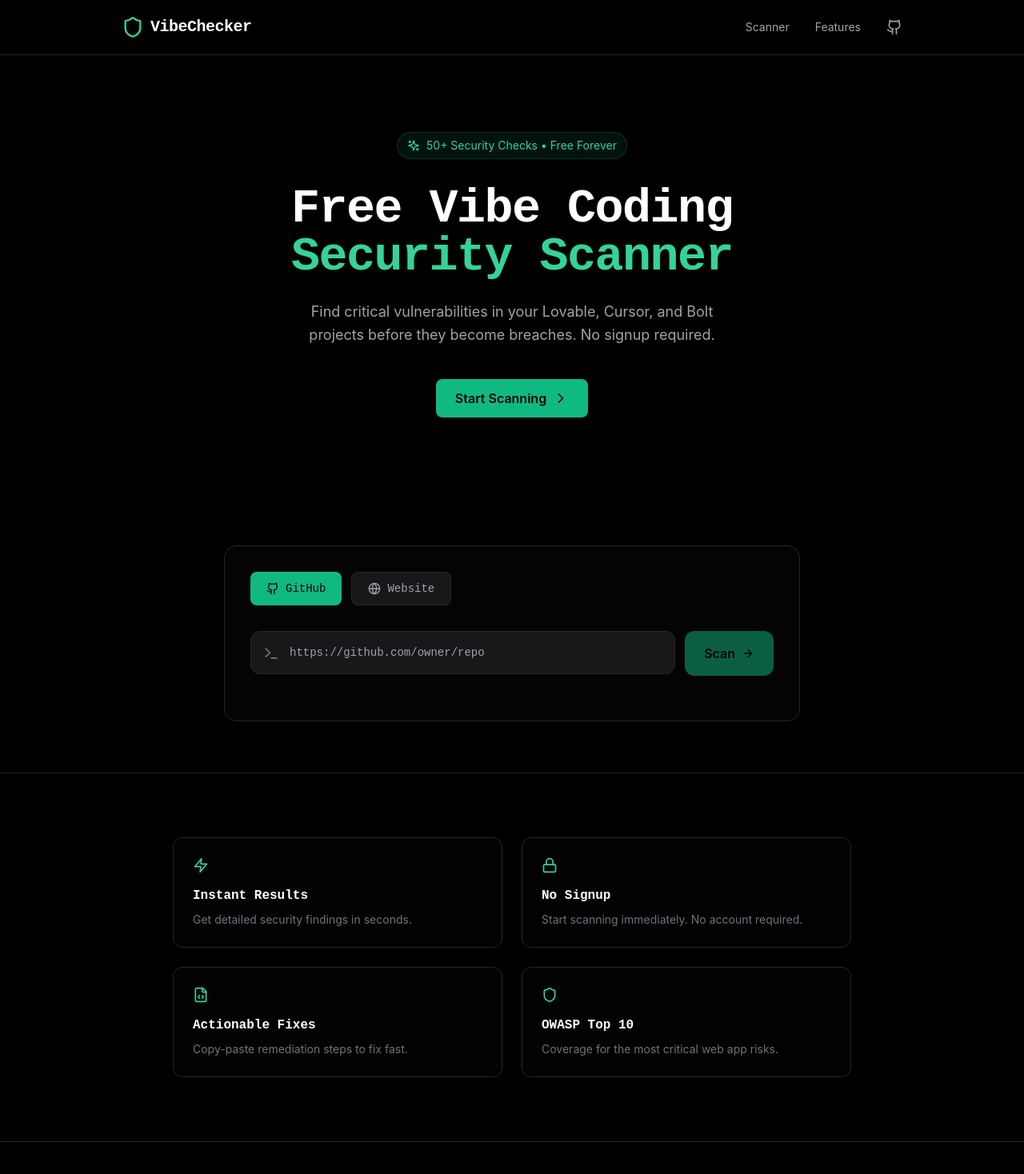
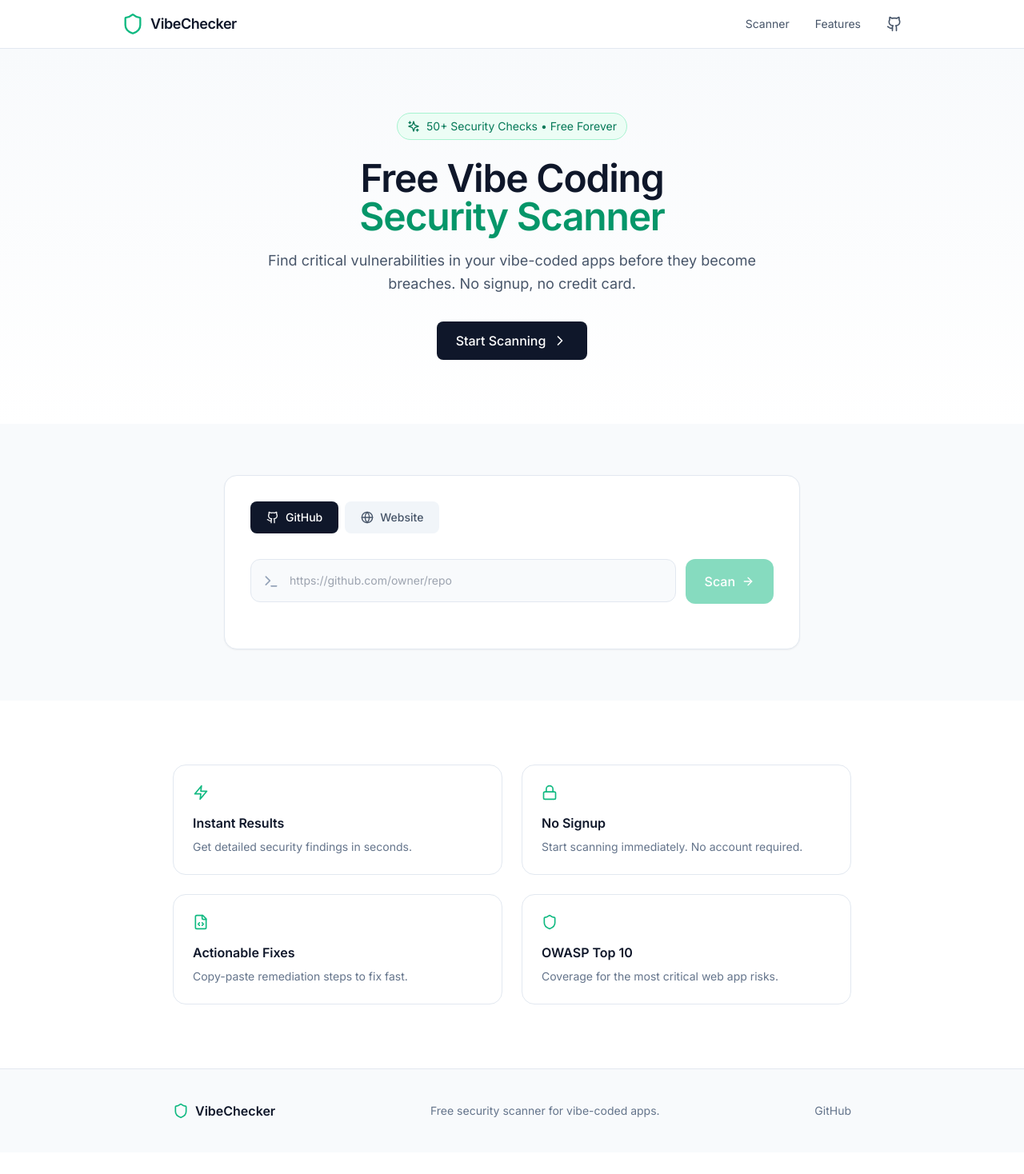
Before and after one commit to iamtweaks/vibe-checker, a Next.js app: page / in a window 1280 px wide. Shown: the top 1468 px of the page at 80% size. After the commit the page ends 1441 px from the top, so only its background shows below. Built offline with nearby package versions, Linux system fonts and the light colour scheme.

Commit message:
design: modern light theme with Inter font, clean Firecrawl-inspired aesthetic

```diff
--- a/src/app/globals.css
+++ b/src/app/globals.css
@@ -2,13 +2,9 @@
 @tailwind components;
 @tailwind utilities;
 
-@import url('https://fonts.googleapis.com/css2?family=Inter:wght@400;500;600;700&family=JetBrains+Mono:wght@400;500;600;700&display=swap');
-
 :root {
-  --background: #0a0a0a;
-  --foreground: #fafafa;
   --primary: #22c55e;
-  --accent: #22d3ee;
+  --accent: #34d399;
 }
 
 * {
@@ -17,38 +13,9 @@
   margin: 0;
 }
 
-body {
-  background: var(--background);
-  color: var(--foreground);
-  font-family: 'Inter', system-ui, sans-serif;
-}
-
 .gradient-text {
-  background: linear-gradient(135deg, #22c55e 0%, #22d3ee 100%);
+  background: linear-gradient(135deg, #22c55e 0%, #34d399 100%);
   -webkit-background-clip: text;
   -webkit-text-fill-color: transparent;
   background-clip: text;
 }
-
-.terminal-bg {
-  background: linear-gradient(180deg, #18181b 0%, #0a0a0a 100%);
-  border: 1px solid #27272a;
-}
-
-.scan-line {
-  animation: scanline 2s linear infinite;
-}
-
-@keyframes scanline {
-  0% { transform: translateY(-100%); }
-  100% { transform: translateY(100vh); }
-}
-
-.blink {
-  animation: blink 1s step-end infinite;
-}
-
-@keyframes blink {
-  0%, 100% { opacity: 1; }
-  50% { opacity: 0; }
-}
--- a/src/app/layout.tsx
+++ b/src/app/layout.tsx
@@ -1,5 +1,11 @@
 import type { Metadata } from 'next'
+import { Inter } from 'next/font/google'
 import './globals.css'
+
+const inter = Inter({
+  subsets: ['latin'],
+  display: 'swap',
+})
 
 export const metadata: Metadata = {
   title: 'VibeChecker - Free Vibe Coding Security Scanner',
@@ -12,8 +18,8 @@
   children: React.ReactNode
 }) {
   return (
-    <html lang="en">
-      <body className="min-h-screen bg-[#0a0a0a] text-[#fafafa] antialiased">
+    <html lang="en" className={inter.className}>
+      <body className="min-h-screen bg-white text-slate-900 antialiased">
         {children}
       </body>
     </html>
--- a/src/app/page.tsx
+++ b/src/app/page.tsx
@@ -1,7 +1,7 @@
 'use client'
 
 import { useState } from 'react'
-import { Shield, Zap, AlertTriangle, CheckCircle, Globe, Github, Terminal, ChevronRight, Lock, ArrowRight, FileCode, Sparkles } from 'lucide-react'
+import { Shield, Zap, Globe, Github, Terminal, ChevronRight, Lock, ArrowRight, FileCode, Sparkles, AlertTriangle, CheckCircle } from 'lucide-react'
 
 type ScanType = 'github' | 'website'
 type Severity = 'critical' | 'high' | 'medium' | 'low' | 'info'
@@ -29,17 +29,17 @@
 }
 
 const SEVERITY_STYLES: Record<Severity, { bg: string; text: string; border: string }> = {
-  critical: { bg: 'bg-red-500/20', text: 'text-red-400', border: 'border-red-500/50' },
-  high: { bg: 'bg-orange-500/20', text: 'text-orange-400', border: 'border-orange-500/50' },
-  medium: { bg: 'bg-yellow-500/20', text: 'text-yellow-400', border: 'border-yellow-500/50' },
-  low: { bg: 'bg-blue-500/20', text: 'text-blue-400', border: 'border-blue-500/50' },
-  info: { bg: 'bg-gray-500/20', text: 'text-gray-400', border: 'border-gray-500/50' },
+  critical: { bg: 'bg-red-50', text: 'text-red-600', border: 'border-red-200' },
+  high: { bg: 'bg-orange-50', text: 'text-orange-600', border: 'border-orange-200' },
+  medium: { bg: 'bg-yellow-50', text: 'text-yellow-600', border: 'border-yellow-200' },
+  low: { bg: 'bg-blue-50', text: 'text-blue-600', border: 'border-blue-200' },
+  info: { bg: 'bg-slate-50', text: 'text-slate-600', border: 'border-slate-200' },
 }
 
 function SeverityBadge({ severity }: { severity: Severity }) {
   const style = SEVERITY_STYLES[severity]
   return (
-    <span className={`px-2 py-0.5 rounded text-xs font-mono font-bold uppercase ${style.bg} ${style.text} border ${style.border}`}>
+    <span className={`px-2 py-0.5 rounded text-xs font-medium ${style.bg} ${style.text} border ${style.border}`}>
       {severity}
     </span>
   )
@@ -47,16 +47,16 @@
 
 function Header() {
   return (
-    <header className="border-b border-zinc-800">
-      <div className="max-w-5xl mx-auto px-6 py-5 flex items-center justify-between">
+    <header className="border-b border-slate-200 bg-white">
+      <div className="max-w-5xl mx-auto px-6 py-4 flex items-center justify-between">
         <div className="flex items-center gap-2">
-          <Shield className="w-7 h-7 text-emerald-400" />
-          <span className="font-mono font-bold text-xl tracking-tight">VibeChecker</span>
+          <Shield className="w-7 h-7 text-emerald-500" />
+          <span className="font-semibold text-lg tracking-tight">VibeChecker</span>
         </div>
-        <nav className="flex items-center gap-8 text-sm">
-          <a href="#scanner" className="text-zinc-400 hover:text-white transition">Scanner</a>
-          <a href="#features" className="text-zinc-400 hover:text-white transition">Features</a>
-          <a href="https://github.com/iamtweaks/vibe-checker" target="_blank" rel="noopener noreferrer" className="text-zinc-400 hover:text-white transition">
+        <nav className="flex items-center gap-8 text-sm text-slate-600">
+          <a href="#scanner" className="hover:text-slate-900 transition">Scanner</a>
+          <a href="#features" className="hover:text-slate-900 transition">Features</a>
+          <a href="https://github.com/iamtweaks/vibe-checker" target="_blank" rel="noopener noreferrer" className="hover:text-slate-900 transition">
             <Github className="w-5 h-5" />
           </a>
         </nav>
@@ -67,25 +67,25 @@
 
 function Hero() {
   return (
-    <section className="py-24 text-center">
-      <div className="max-w-3xl mx-auto px-6">
-        <div className="inline-flex items-center gap-2 px-3 py-1.5 rounded-full border border-emerald-500/20 bg-emerald-500/10 text-sm text-emerald-400 mb-8">
+    <section className="py-20 text-center bg-gradient-to-b from-slate-50 to-white">
+      <div className="max-w-2xl mx-auto px-6">
+        <div className="inline-flex items-center gap-2 px-3 py-1.5 rounded-full bg-emerald-50 border border-emerald-200 text-sm text-emerald-700 mb-6">
           <Sparkles className="w-4 h-4" />
           <span>50+ Security Checks • Free Forever</span>
         </div>
 
-        <h1 className="text-5xl md:text-6xl font-mono font-bold tracking-tight mb-6">
+        <h1 className="text-4xl md:text-5xl font-semibold tracking-tight text-slate-900 mb-4">
           Free Vibe Coding<br />
-          <span className="text-emerald-400">Security Scanner</span>
+          <span className="text-emerald-600">Security Scanner</span>
         </h1>
 
-        <p className="text-lg text-zinc-400 mb-10 max-w-xl mx-auto leading-relaxed">
-          Find critical vulnerabilities in your Lovable, Cursor, and Bolt projects before they become breaches. No signup required.
+        <p className="text-lg text-slate-600 mb-8 leading-relaxed">
+          Find critical vulnerabilities in your vibe-coded apps before they become breaches. No signup, no credit card.
         </p>
 
         <a
           href="#scanner"
-          className="inline-flex items-center gap-2 px-6 py-3 rounded-lg bg-emerald-500 text-black font-semibold hover:bg-emerald-400 transition"
+          className="inline-flex items-center gap-2 px-6 py-3 rounded-lg bg-slate-900 text-white font-medium hover:bg-slate-800 transition"
         >
           Start Scanning <ChevronRight className="w-5 h-5" />
         </a>
@@ -133,17 +133,17 @@
   const totalFindings = result ? Object.values(result.severityCounts).reduce((a, b) => a + b, 0) : 0
 
   return (
-    <section id="scanner" className="py-16">
+    <section id="scanner" className="py-16 bg-slate-50">
       <div className="max-w-3xl mx-auto px-6">
-        <div className="rounded-2xl border border-zinc-800 bg-zinc-950/50 p-8">
+        <div className="bg-white rounded-2xl shadow-sm border border-slate-200 p-8">
           {/* Tab switcher */}
-          <div className="flex gap-3 mb-8">
+          <div className="flex gap-2 mb-8">
             <button
               onClick={() => { setScanType('github'); setResult(null); setError(null) }}
-              className={`flex items-center gap-2 px-5 py-2.5 rounded-lg font-mono text-sm transition ${
+              className={`flex items-center gap-2 px-5 py-2.5 rounded-lg text-sm font-medium transition ${
                 scanType === 'github'
-                  ? 'bg-emerald-500 text-black'
-                  : 'bg-zinc-900 text-zinc-400 hover:text-white border border-zinc-800'
+                  ? 'bg-slate-900 text-white'
+                  : 'bg-slate-100 text-slate-600 hover:bg-slate-200'
               }`}
             >
               <Github className="w-4 h-4" />
@@ -151,10 +151,10 @@
             </button>
             <button
               onClick={() => { setScanType('website'); setResult(null); setError(null) }}
-              className={`flex items-center gap-2 px-5 py-2.5 rounded-lg font-mono text-sm transition ${
+              className={`flex items-center gap-2 px-5 py-2.5 rounded-lg text-sm font-medium transition ${
                 scanType === 'website'
-                  ? 'bg-emerald-500 text-black'
-                  : 'bg-zinc-900 text-zinc-400 hover:text-white border border-zinc-800'
+                  ? 'bg-slate-900 text-white'
+                  : 'bg-slate-100 text-slate-600 hover:bg-slate-200'
               }`}
             >
               <Globe className="w-4 h-4" />
@@ -165,7 +165,7 @@
           {/* Input */}
           <div className="flex gap-3 mb-6">
             <div className="flex-1 relative">
-              <Terminal className="absolute left-4 top-1/2 -translate-y-1/2 w-5 h-5 text-zinc-500" />
+              <Terminal className="absolute left-4 top-1/2 -translate-y-1/2 w-5 h-5 text-slate-400" />
               <input
                 type="text"
                 value={url}
@@ -173,18 +173,18 @@
                 placeholder={scanType === 'github'
                   ? 'https://github.com/owner/repo'
                   : 'https://example.com'}
-                className="w-full bg-zinc-900 border border-zinc-800 rounded-xl pl-12 pr-4 py-4 font-mono text-sm focus:outline-none focus:border-emerald-500/50 transition"
+                className="w-full bg-slate-50 border border-slate-200 rounded-xl pl-12 pr-4 py-4 text-sm focus:outline-none focus:ring-2 focus:ring-emerald-500 focus:border-transparent transition"
                 onKeyDown={(e) => e.key === 'Enter' && handleScan()}
               />
             </div>
             <button
               onClick={handleScan}
               disabled={isScanning || !url.trim()}
-              className="px-6 py-4 rounded-xl bg-emerald-500 text-black font-semibold hover:bg-emerald-400 disabled:opacity-50 disabled:cursor-not-allowed transition flex items-center gap-2"
+              className="px-6 py-4 rounded-xl bg-emerald-500 text-white font-medium hover:bg-emerald-600 disabled:opacity-50 disabled:cursor-not-allowed transition flex items-center gap-2"
             >
               {isScanning ? (
                 <>
-                  <div className="w-4 h-4 border-2 border-black/30 border-t-black rounded-full animate-spin" />
+                  <div className="w-4 h-4 border-2 border-white/30 border-t-white rounded-full animate-spin" />
                   Scanning
                 </>
               ) : (
@@ -195,19 +195,19 @@
 
           {/* Error */}
           {error && (
-            <div className="p-4 rounded-xl bg-red-500/10 border border-red-500/30 text-red-400 flex items-center gap-3 mb-6">
+            <div className="p-4 rounded-xl bg-red-50 border border-red-200 text-red-600 flex items-center gap-3 mb-6">
               <AlertTriangle className="w-5 h-5 flex-shrink-0" />
-              <span className="font-mono text-sm">{error}</span>
+              <span className="text-sm">{error}</span>
             </div>
           )}
 
           {/* Scanning animation */}
           {isScanning && (
-            <div className="space-y-3 font-mono text-sm text-zinc-500">
-              <p><span className="text-emerald-400">›</span> Initializing scanner...</p>
-              <p><span className="text-emerald-400">›</span> Fetching {scanType === 'github' ? 'repository' : 'website'}...</p>
-              <p><span className="text-emerald-400">›</span> Running security checks<span className="animate-pulse">_</span></p>
-              <div className="h-1.5 bg-zinc-900 rounded-full mt-4 overflow-hidden">
+            <div className="space-y-3 text-sm text-slate-500">
+              <p><span className="text-emerald-500">›</span> Initializing scanner...</p>
+              <p><span className="text-emerald-500">›</span> Fetching {scanType === 'github' ? 'repository' : 'website'}...</p>
+              <p><span className="text-emerald-500">›</span> Running security checks<span className="animate-pulse">_</span></p>
+              <div className="h-1.5 bg-slate-100 rounded-full mt-4 overflow-hidden">
                 <div className="h-full bg-emerald-500 animate-pulse" style={{ width: '60%' }} />
               </div>
             </div>
@@ -215,18 +215,18 @@
 
           {/* Results */}
           {result && result.status === 'completed' && (
-            <div className="mt-8 pt-8 border-t border-zinc-800">
+            <div className="mt-8 pt-8 border-t border-slate-200">
               {/* Summary */}
-              <div className="flex flex-wrap items-center gap-4 p-4 rounded-xl bg-zinc-900/50 mb-6">
+              <div className="flex flex-wrap items-center gap-4 p-4 rounded-xl bg-slate-50 mb-6">
                 <div className="flex items-center gap-2">
-                  <CheckCircle className="w-5 h-5 text-emerald-400" />
-                  <span className="font-mono text-sm">Scan complete</span>
+                  <CheckCircle className="w-5 h-5 text-emerald-500" />
+                  <span className="text-sm font-medium">Scan complete</span>
                 </div>
-                <div className="text-sm text-zinc-500 font-mono">{result.targetUrl}</div>
+                <div className="text-sm text-slate-500">{result.targetUrl}</div>
                 <div className="flex gap-2 ml-auto">
                   {Object.entries(result.severityCounts).map(([sev, count]) => (
                     count > 0 && (
-                      <span key={sev} className={`px-2 py-0.5 rounded text-xs font-mono ${SEVERITY_STYLES[sev as Severity].bg} ${SEVERITY_STYLES[sev as Severity].text}`}>
+                      <span key={sev} className={`px-2 py-0.5 rounded text-xs font-medium ${SEVERITY_STYLES[sev as Severity].bg} ${SEVERITY_STYLES[sev as Severity].text}`}>
                         {count} {sev}
                       </span>
                     )
@@ -237,9 +237,9 @@
               {/* Findings */}
               {totalFindings === 0 ? (
                 <div className="text-center py-12">
-                  <CheckCircle className="w-12 h-12 text-emerald-400 mx-auto mb-4" />
-                  <h3 className="text-xl font-mono font-bold mb-2">No issues found!</h3>
-                  <p className="text-zinc-500">This {scanType === 'github' ? 'repository' : 'website'} looks clean.</p>
+                  <CheckCircle className="w-12 h-12 text-emerald-500 mx-auto mb-4" />
+                  <h3 className="text-xl font-semibold text-slate-900 mb-2">No issues found!</h3>
+                  <p className="text-slate-500">This {scanType === 'github' ? 'repository' : 'website'} looks clean.</p>
                 </div>
               ) : (
                 <div className="space-y-3">
@@ -249,23 +249,23 @@
                         <SeverityBadge severity={finding.severity} />
                         <div className="flex-1">
                           <div className="flex items-center gap-2 mb-1">
-                            <span className="font-mono text-xs text-zinc-500">{finding.ruleId}</span>
-                            <h4 className="font-semibold">{finding.title}</h4>
+                            <span className="text-xs text-slate-400">{finding.ruleId}</span>
+                            <h4 className="font-medium text-slate-900">{finding.title}</h4>
                           </div>
-                          <p className="text-sm text-zinc-400 mb-3">{finding.description}</p>
+                          <p className="text-sm text-slate-600 mb-3">{finding.description}</p>
                           {finding.filePath && (
-                            <div className="font-mono text-xs text-zinc-500 mb-2">
+                            <div className="text-xs text-slate-400 mb-2 font-mono">
                               {finding.filePath}{finding.lineNumber ? `:${finding.lineNumber}` : ''}
                             </div>
                           )}
                           {finding.snippet && (
-                            <pre className="text-xs bg-black/50 p-3 rounded-lg overflow-x-auto mb-3 font-mono text-red-300">
+                            <pre className="text-xs bg-slate-900 text-red-300 p-3 rounded-lg overflow-x-auto mb-3 font-mono">
                               {finding.snippet}
                             </pre>
                           )}
-                          <div className="p-3 rounded-lg bg-black/30 border border-zinc-700/50">
-                            <p className="text-xs text-zinc-500 mb-1">Fix:</p>
-                            <p className="text-sm text-emerald-400 font-mono">{finding.remediation}</p>
+                          <div className="p-3 rounded-lg bg-white border border-slate-200">
+                            <p className="text-xs text-slate-400 mb-1">Fix:</p>
+                            <p className="text-sm text-emerald-600 font-medium">{finding.remediation}</p>
                           </div>
                         </div>
                       </div>
@@ -284,36 +284,36 @@
 function Features() {
   const features = [
     {
-      icon: <Zap className="w-5 h-5 text-emerald-400" />,
+      icon: <Zap className="w-5 h-5 text-emerald-500" />,
       title: 'Instant Results',
       description: 'Get detailed security findings in seconds.',
     },
     {
-      icon: <Lock className="w-5 h-5 text-emerald-400" />,
+      icon: <Lock className="w-5 h-5 text-emerald-500" />,
       title: 'No Signup',
       description: 'Start scanning immediately. No account required.',
     },
     {
-      icon: <FileCode className="w-5 h-5 text-emerald-400" />,
+      icon: <FileCode className="w-5 h-5 text-emerald-500" />,
       title: 'Actionable Fixes',
       description: 'Copy-paste remediation steps to fix fast.',
     },
     {
-      icon: <Shield className="w-5 h-5 text-emerald-400" />,
+      icon: <Shield className="w-5 h-5 text-emerald-500" />,
       title: 'OWASP Top 10',
       description: 'Coverage for the most critical web app risks.',
     },
   ]
 
   return (
-    <section id="features" className="py-20 border-t border-zinc-800">
+    <section id="features" className="py-20 bg-white">
       <div className="max-w-4xl mx-auto px-6">
         <div className="grid md:grid-cols-2 gap-6">
           {features.map((feature, i) => (
-            <div key={i} className="p-6 rounded-xl border border-zinc-800 bg-zinc-950/30 hover:border-zinc-700 transition">
+            <div key={i} className="p-6 rounded-2xl border border-slate-200 hover:border-slate-300 hover:shadow-sm transition">
               <div className="mb-4">{feature.icon}</div>
-              <h3 className="font-mono font-semibold mb-2">{feature.title}</h3>
-              <p className="text-sm text-zinc-500">{feature.description}</p>
+              <h3 className="font-semibold text-slate-900 mb-2">{feature.title}</h3>
+              <p className="text-sm text-slate-500">{feature.description}</p>
             </div>
           ))}
         </div>
@@ -324,18 +324,18 @@
 
 function Footer() {
   return (
-    <footer className="border-t border-zinc-800 py-10">
+    <footer className="border-t border-slate-200 bg-slate-50 py-10">
       <div className="max-w-4xl mx-auto px-6">
         <div className="flex flex-col md:flex-row items-center justify-between gap-6">
           <div className="flex items-center gap-2">
-            <Shield className="w-5 h-5 text-emerald-400" />
-            <span className="font-mono font-bold">VibeChecker</span>
+            <Shield className="w-5 h-5 text-emerald-500" />
+            <span className="font-semibold">VibeChecker</span>
           </div>
-          <div className="text-sm text-zinc-500">
+          <div className="text-sm text-slate-500">
             Free security scanner for vibe-coded apps.
           </div>
-          <div className="flex items-center gap-6 text-sm text-zinc-500">
-            <a href="https://github.com/iamtweaks/vibe-checker" target="_blank" rel="noopener noreferrer" className="hover:text-white transition">
+          <div className="flex items-center gap-6 text-sm text-slate-500">
+            <a href="https://github.com/iamtweaks/vibe-checker" target="_blank" rel="noopener noreferrer" className="hover:text-slate-900 transition">
               GitHub
             </a>
           </div>
@@ -347,7 +347,7 @@
 
 export default function Home() {
   return (
-    <main className="min-h-screen bg-black text-white">
+    <main className="min-h-screen bg-white text-slate-900 antialiased">
       <Header />
       <Hero />
       <Scanner />
```
Also changed, not shown: tailwind.config.ts (+1 -7 lines).
